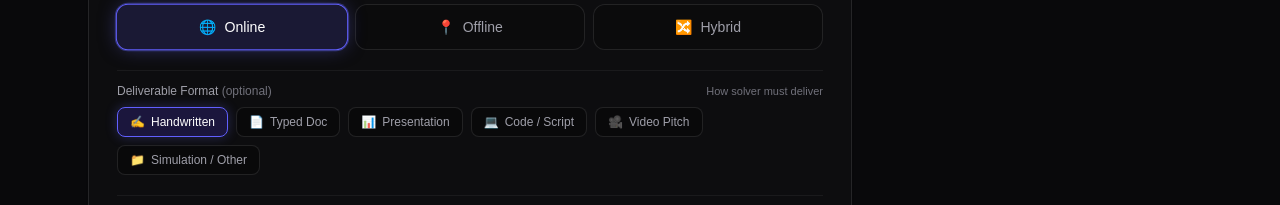
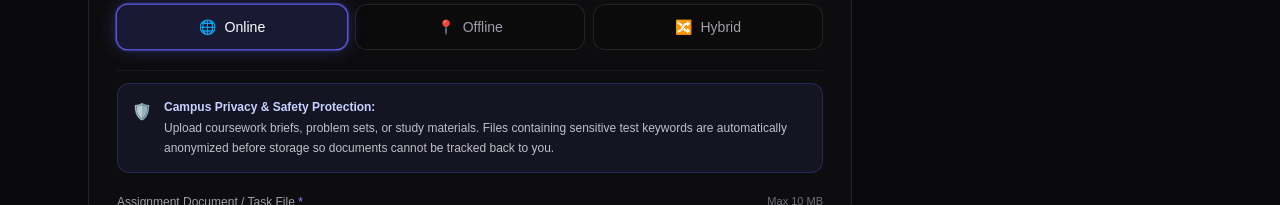
Before and after one commit to mehul2r82-bingo/GigHive, a Next.js app in the folder frontend/: page /create-task in a window 1280 px wide. Shown: the part 595-800 px from the top of the page. Built offline with nearby package versions, Linux system fonts and the light colour scheme; no server answers.

Commit message:
refactor: completely remove deliverable format section from create-task

```diff
--- a/frontend/app/create-task/page.tsx
+++ b/frontend/app/create-task/page.tsx
@@ -21,14 +21,6 @@ type FormState = {
   bonus_tokens: number
 }
 
-const DELIVERABLE_FORMATS = [
-  { id: "Handwritten", label: "Handwritten", icon: "✍️", hint: "Sheets / Files / Registers" },
-  { id: "Typed Document", label: "Typed Doc", icon: "📄", hint: "Word / PDF / Report" },
-  { id: "Presentation", label: "Presentation", icon: "📊", hint: "PPT / Canva slides" },
-  { id: "Code / Script", label: "Code / Script", icon: "💻", hint: "Python, C++, Java, Web" },
-  { id: "Video", label: "Video Pitch", icon: "🎥", hint: "Explainer / Speaking video" },
-  { id: "Other", label: "Simulation / Other", icon: "📁", hint: "MATLAB, CAD, Custom" },
-];
 
 
 export default function CreateTaskPage() {
@@ -416,35 +408,7 @@ return(
               </div>
             </div>
 
-            {/* COMPACT DELIVERABLE FORMAT (FAST PACE) */}
-            <div className="pt-3 border-t border-white/5">
-              <div className="flex items-center justify-between mb-2">
-                <label className="block text-xs text-zinc-400 font-medium">
-                  Deliverable Format <span className="text-zinc-500 font-normal">(optional)</span>
-                </label>
-                <span className="text-[11px] text-zinc-500">How solver must deliver</span>
-              </div>
-              <div className="flex flex-wrap gap-2">
-                {DELIVERABLE_FORMATS.map((fmt) => {
-                  const isSelected = form.deliverable_format === fmt.id;
-                  return (
-                    <button
-                      key={fmt.id}
-                      type="button"
-                      onClick={() => updateField("deliverable_format", isSelected ? "" : fmt.id)}
-                      className={`px-3 py-1.5 rounded-lg border text-xs font-medium transition-all flex items-center gap-1.5 ${
-                        isSelected
-                          ? "bg-indigo-600/20 border-indigo-500 text-white shadow-[0_0_12px_rgba(99,102,241,0.3)]"
-                          : "bg-black/30 border-white/10 text-zinc-400 hover:border-white/20 hover:text-zinc-200"
-                      }`}
-                    >
-                      <span>{fmt.icon}</span>
-                      <span>{fmt.label}</span>
-                    </button>
-                  );
-                })}
-              </div>
-            </div>
+
 
 
             {/* CONDITIONAL: ONLINE (FILE UPLOAD) vs OFFLINE / HYBRID (DESCRIPTION + LOCATION) */}
```
